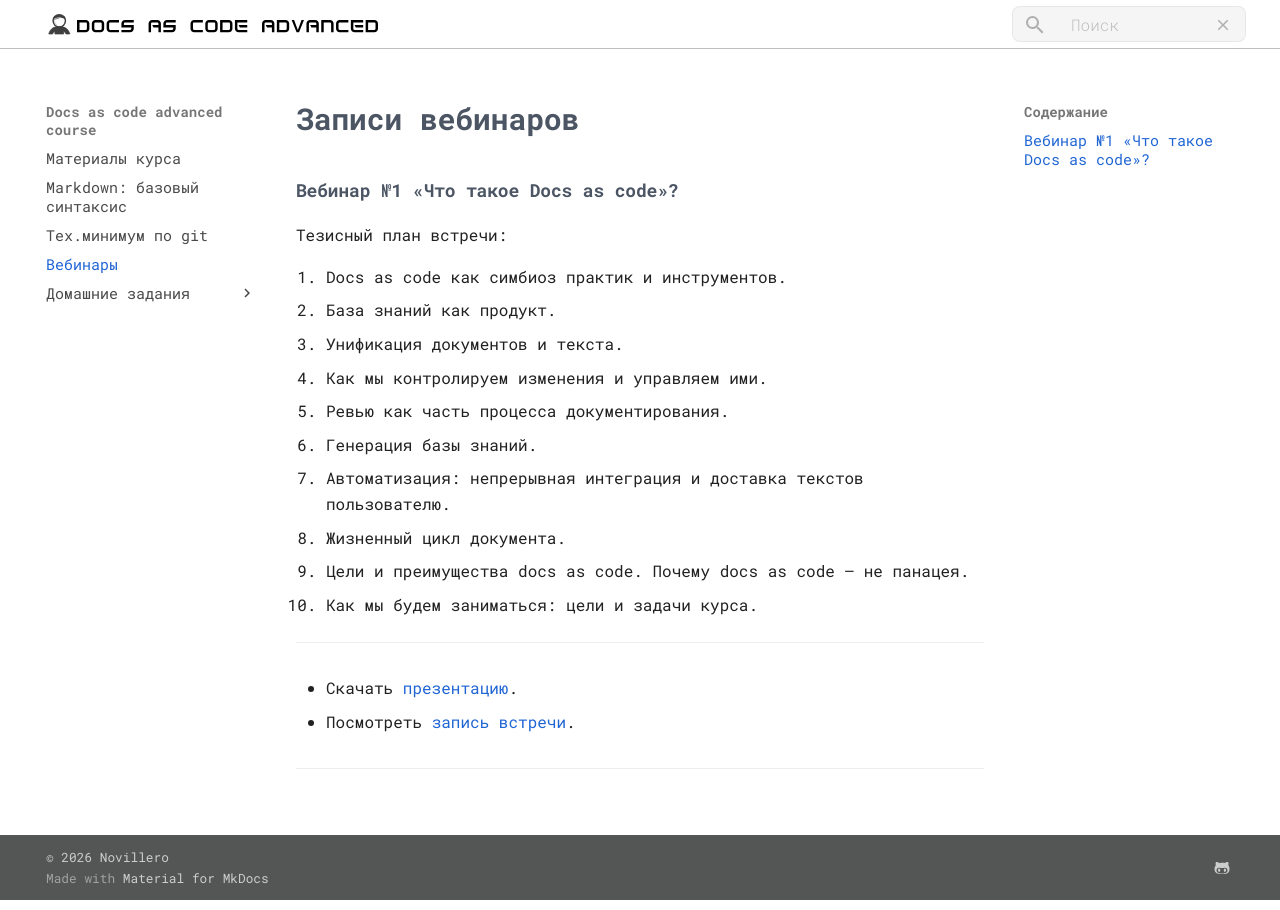
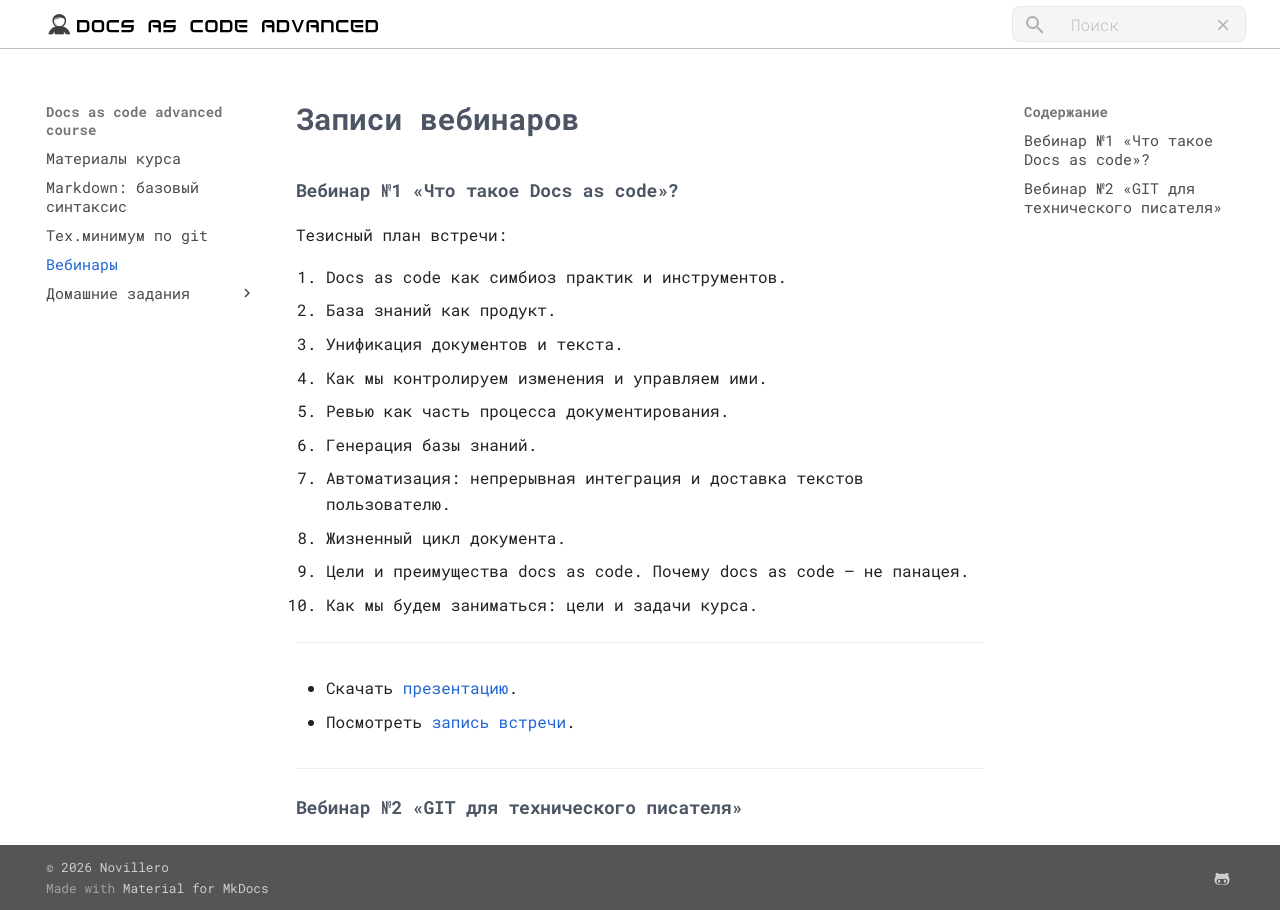
Before and after one commit to novillero/dac-4, an MkDocs documentation site: the page built from docs/meetings.md, in a window 1280 px wide. Built offline with MkDocs 1.6.1 and Material for MkDocs 9.7.7, drawn with Linux system fonts in a browser that asks for light colours.

Commit message:
добавил заголовок второго вебинара

```diff
--- a/docs/meetings.md
+++ b/docs/meetings.md
@@ -22,3 +22,5 @@
 * Посмотреть [запись встречи](https://disk.yandex.ru/i/xYlKEd6eMoNBzA){target=_blank}.
 
 ---
+
+#### Вебинар №2 «GIT для технического писателя»
```
